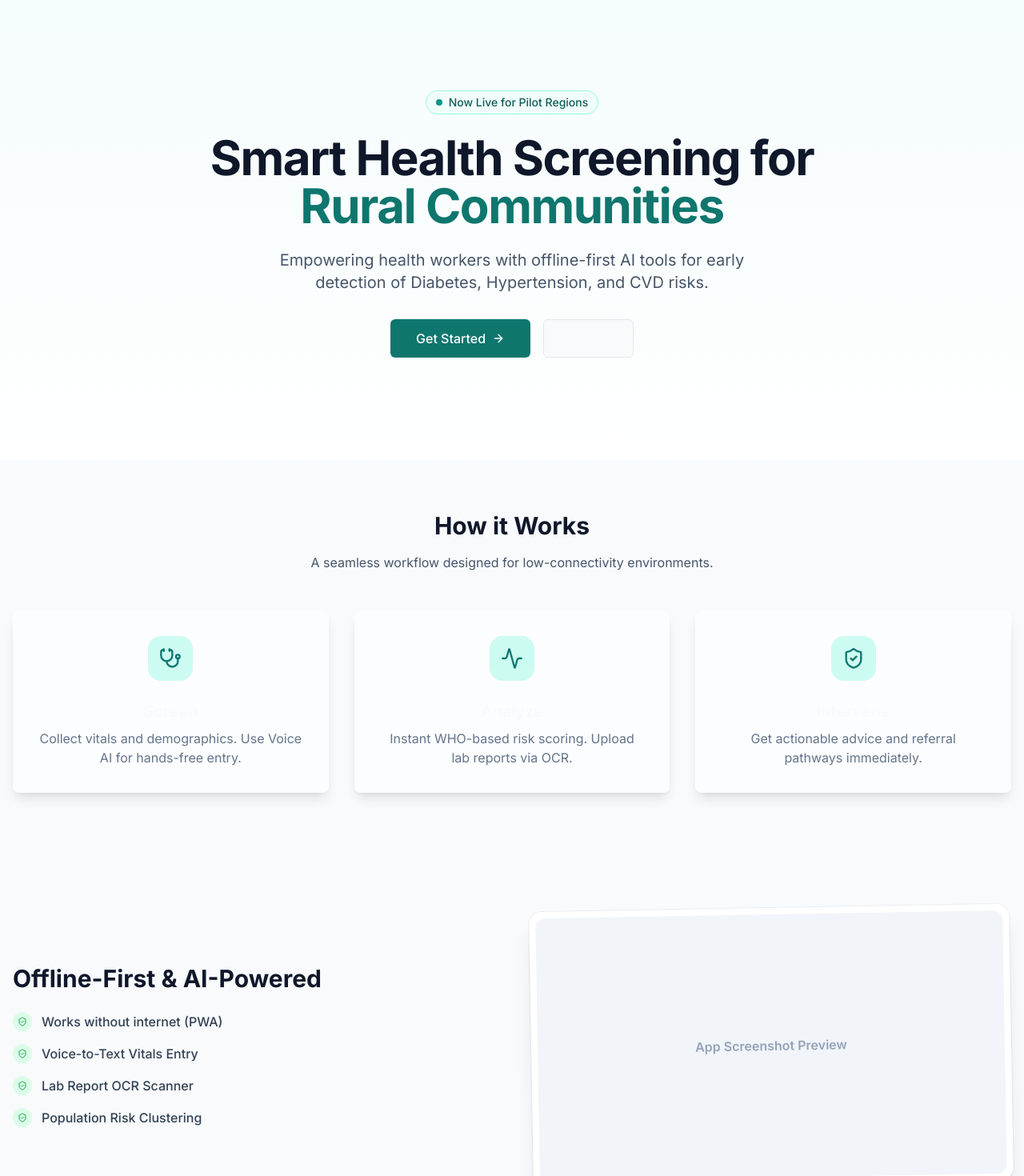
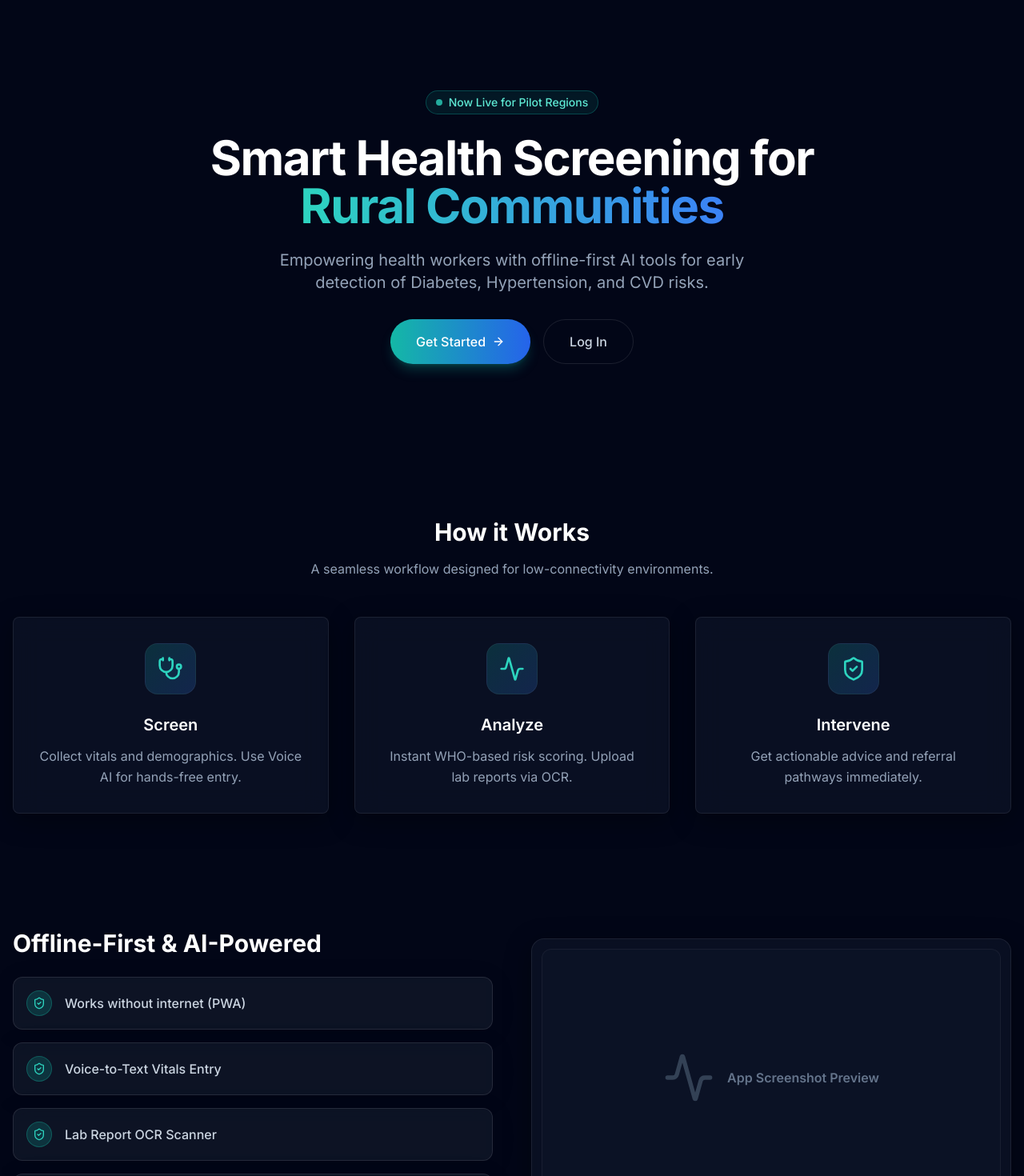
Before and after one commit to shoibahmad/RuralHealth, a React (Vite) app in the folder frontend/: page / in a window 1280 px wide. Shown: the part 80-1550 px from the top of the page at 80% size. Built offline with nearby package versions, Linux system fonts and the light colour scheme.

Commit message:
UI Overhaul: Landing Page Dark Theme, Loading Animation, and Glassmorphism details

```diff
--- a/frontend/src/pages/LandingPage.tsx
+++ b/frontend/src/pages/LandingPage.tsx
@@ -3,44 +3,133 @@ import { Button } from "../components/ui/button";
 import { Card, CardContent } from "../components/ui/card";
 import { Link } from "react-router-dom";
 
+import { useState, useEffect } from "react";
+import { motion, AnimatePresence } from "framer-motion";
+
 export function LandingPage() {
+    const [isLoading, setIsLoading] = useState(true);
+
+    useEffect(() => {
+        const timer = setTimeout(() => {
+            setIsLoading(false);
+        }, 4000); // 4 seconds loading
+        return () => clearTimeout(timer);
+    }, []);
+
+    if (isLoading) {
+        return (
+            <div className="min-h-screen bg-slate-950 flex flex-col items-center justify-center relative overflow-hidden">
+                {/* Abstract Background Blobs */}
+                <div className="absolute top-1/4 left-1/4 w-96 h-96 bg-teal-500/20 rounded-full blur-3xl animate-pulse" />
+                <div className="absolute bottom-1/4 right-1/4 w-96 h-96 bg-blue-500/20 rounded-full blur-3xl animate-pulse delay-700" />
+
+                <motion.div
+                    initial={{ opacity: 0, scale: 0.8 }}
+                    animate={{ opacity: 1, scale: 1 }}
+                    transition={{ duration: 0.8, ease: "easeOut" }}
+                    className="z-10 flex flex-col items-center"
+                >
+                    <div className="relative mb-8">
+                        <div className="absolute inset-0 bg-teal-500/30 blur-xl rounded-full" />
+                        <Activity className="h-20 w-20 text-teal-400 relative z-10 animate-bounce" />
+                    </div>
+                    <motion.h1
+                        initial={{ opacity: 0, y: 20 }}
+                        animate={{ opacity: 1, y: 0 }}
+                        transition={{ delay: 0.5 }}
+                        className="text-4xl font-bold bg-clip-text text-transparent bg-gradient-to-r from-teal-200 to-blue-200 mb-4"
+                    >
+                        RuralHealthAI
+                    </motion.h1>
+                    <motion.p
+                        initial={{ opacity: 0 }}
+                        animate={{ opacity: 1 }}
+                        transition={{ delay: 1 }}
+                        className="text-slate-400 text-lg"
+                    >
+                        Empowering Rural Healthcare...
+                    </motion.p>
+
+                    <motion.div
+                        initial={{ width: 0 }}
+                        animate={{ width: 200 }}
+                        transition={{ delay: 1.5, duration: 1.5, ease: "easeInOut" }}
+                        className="h-1 bg-gradient-to-r from-teal-500 to-blue-500 rounded-full mt-8"
+                    />
+                </motion.div>
+            </div>
+        )
+    }
+
     return (
-        <div className="flex flex-col gap-16 pb-16">
+        <div className="flex flex-col gap-16 pb-16 min-h-screen bg-slate-950 text-slate-100 overflow-x-hidden">
             {/* Hero Section */}
-            <section className="relative py-20 lg:py-32 overflow-hidden bg-gradient-to-b from-teal-50/50 to-white">
+            <section className="relative py-20 lg:py-32 overflow-hidden">
+                {/* Background Glow */}
+                <div className="absolute top-0 left-1/2 -translate-x-1/2 w-[800px] h-[500px] bg-teal-500/10 rounded-full blur-[120px] -z-10" />
+
                 <div className="container mx-auto px-4 flex flex-col items-center text-center">
-                    <div className="inline-flex items-center rounded-full border border-teal-200 bg-teal-50 px-3 py-1 text-sm font-medium text-teal-800 mb-6">
-                        <span className="flex h-2 w-2 rounded-full bg-teal-600 mr-2"></span>
+                    <motion.div
+                        initial={{ opacity: 0, y: 20 }}
+                        animate={{ opacity: 1, y: 0 }}
+                        transition={{ duration: 0.8 }}
+                        className="inline-flex items-center rounded-full border border-teal-500/30 bg-teal-500/10 px-3 py-1 text-sm font-medium text-teal-300 mb-6 backdrop-blur-sm"
+                    >
+                        <span className="flex h-2 w-2 rounded-full bg-teal-400 mr-2 animate-pulse"></span>
                         Now Live for Pilot Regions
-                    </div>
-                    <h1 className="text-4xl md:text-6xl font-bold tracking-tight text-slate-900 mb-6 max-w-4xl">
-                        Smart Health Screening for <span className="text-primary">Rural Communities</span>
-                    </h1>
-                    <p className="text-lg md:text-xl text-slate-600 mb-8 max-w-2xl mx-auto">
+                    </motion.div>
+
+                    <motion.h1
+                        initial={{ opacity: 0, y: 20 }}
+                        animate={{ opacity: 1, y: 0 }}
+                        transition={{ duration: 0.8, delay: 0.2 }}
+                        className="text-4xl md:text-6xl font-bold tracking-tight text-white mb-6 max-w-4xl"
+                    >
+                        Smart Health Screening for <span className="text-transparent bg-clip-text bg-gradient-to-r from-teal-400 to-blue-500">Rural Communities</span>
+                    </motion.h1>
+
+                    <motion.p
+                        initial={{ opacity: 0, y: 20 }}
+                        animate={{ opacity: 1, y: 0 }}
+                        transition={{ duration: 0.8, delay: 0.4 }}
+                        className="text-lg md:text-xl text-slate-400 mb-8 max-w-2xl mx-auto"
+                    >
                         Empowering health workers with offline-first AI tools for early detection of Diabetes, Hypertension, and CVD risks.
-                    </p>
-                    <div className="flex flex-col sm:flex-row gap-4">
+                    </motion.p>
+
+                    <motion.div
+                        initial={{ opacity: 0, y: 20 }}
+                        animate={{ opacity: 1, y: 0 }}
+                        transition={{ duration: 0.8, delay: 0.6 }}
+                        className="flex flex-col sm:flex-row gap-4"
+                    >
                         <Link to="/register">
-                            <Button size="lg" className="h-12 px-8 text-base">
+                            <Button size="lg" className="h-14 px-8 text-base bg-gradient-to-r from-teal-500 to-blue-600 hover:from-teal-400 hover:to-blue-500 border-0 shadow-lg shadow-teal-500/25 rounded-full transition-all hover:scale-105">
                                 Get Started
                                 <ArrowRight className="ml-2 h-4 w-4" />
                             </Button>
                         </Link>
                         <Link to="/login">
-                            <Button variant="outline" size="lg" className="h-12 px-8 text-base">
+                            <Button variant="ghost" size="lg" className="h-14 px-8 text-base text-slate-300 hover:text-white hover:bg-white/5 rounded-full border border-white/10 hover:border-white/20">
                                 Log In
                             </Button>
                         </Link>
-                    </div>
+                    </motion.div>
                 </div>
             </section>
 
             {/* How it works */}
-            <section id="how-it-works" className="container mx-auto px-4">
-                <div className="text-center mb-12">
-                    <h2 className="text-3xl font-bold text-slate-900 mb-4">How it Works</h2>
-                    <p className="text-slate-600 max-w-xl mx-auto">A seamless workflow designed for low-connectivity environments.</p>
-                </div>
+            <section id="how-it-works" className="container mx-auto px-4 relative z-10">
+                <motion.div
+                    initial={{ opacity: 0, y: 20 }}
+                    whileInView={{ opacity: 1, y: 0 }}
+                    viewport={{ once: true }}
+                    transition={{ duration: 0.8 }}
+                    className="text-center mb-12"
+                >
+                    <h2 className="text-3xl font-bold text-white mb-4">How it Works</h2>
+                    <p className="text-slate-400 max-w-xl mx-auto">A seamless workflow designed for low-connectivity environments.</p>
+                </motion.div>
 
                 <div className="grid md:grid-cols-3 gap-8">
                     {[
@@ -48,25 +137,38 @@ export function LandingPage() {
                         { title: "Analyze", icon: Activity, desc: "Instant WHO-based risk scoring. Upload lab reports via OCR." },
                         { title: "Intervene", icon: ShieldCheck, desc: "Get actionable advice and referral pathways immediately." }
                     ].map((item, i) => (
-                        <Card key={i} className="border-none shadow-lg bg-white/50 backdrop-blur-sm hover:shadow-xl transition-all duration-300">
-                            <CardContent className="pt-8 flex flex-col items-center text-center p-8">
-                                <div className="h-14 w-14 rounded-2xl bg-teal-100 flex items-center justify-center text-teal-700 mb-6">
-                                    <item.icon className="h-7 w-7" />
-                                </div>
-                                <h3 className="text-xl font-semibold mb-2">{item.title}</h3>
-                                <p className="text-slate-500">{item.desc}</p>
-                            </CardContent>
-                        </Card>
+                        <motion.div
+                            key={i}
+                            initial={{ opacity: 0, y: 30 }}
+                            whileInView={{ opacity: 1, y: 0 }}
+                            viewport={{ once: true }}
+                            transition={{ duration: 0.5, delay: i * 0.2 }}
+                        >
+                            <Card className="border-none shadow-2xl glass-card hover:translate-y-[-5px] transition-all duration-300 group">
+                                <CardContent className="pt-8 flex flex-col items-center text-center p-8">
+                                    <div className="h-16 w-16 rounded-2xl bg-gradient-to-br from-teal-500/20 to-blue-500/20 flex items-center justify-center text-teal-400 mb-6 group-hover:scale-110 transition-transform duration-300 border border-white/5">
+                                        <item.icon className="h-8 w-8" />
+                                    </div>
+                                    <h3 className="text-xl font-semibold mb-3 text-white">{item.title}</h3>
+                                    <p className="text-slate-400 leading-relaxed">{item.desc}</p>
+                                </CardContent>
+                            </Card>
+                        </motion.div>
                     ))}
                 </div>
             </section>
 
             {/* Features Grid */}
-            <section id="features" className="bg-slate-50 py-20">
-                <div className="container mx-auto px-4">
+            <section id="features" className="py-20 relative">
+                <div className="container mx-auto px-4 relative z-10">
                     <div className="grid md:grid-cols-2 gap-12 items-center">
-                        <div>
-                            <h2 className="text-3xl font-bold text-slate-900 mb-6">Offline-First & AI-Powered</h2>
+                        <motion.div
+                            initial={{ opacity: 0, x: -30 }}
+                            whileInView={{ opacity: 1, x: 0 }}
+                            viewport={{ once: true }}
+                            transition={{ duration: 0.8 }}
+                        >
+                            <h2 className="text-3xl font-bold text-white mb-6">Offline-First & AI-Powered</h2>
                             <ul className="space-y-4">
                                 {[
                                     "Works without internet (PWA)",
@@ -74,21 +176,35 @@ export function LandingPage() {
                                     "Lab Report OCR Scanner",
                                     "Population Risk Clustering"
                                 ].map((feat, i) => (
-                                    <li key={i} className="flex items-center text-slate-700 font-medium">
-                                        <div className="h-6 w-6 rounded-full bg-green-100 text-green-600 flex items-center justify-center mr-3">
-                                            <ShieldCheck className="h-3 w-3" />
+                                    <motion.li
+                                        key={i}
+                                        initial={{ opacity: 0, x: -20 }}
+                                        whileInView={{ opacity: 1, x: 0 }}
+                                        viewport={{ once: true }}
+                                        transition={{ delay: i * 0.1 }}
+                                        className="flex items-center text-slate-300 font-medium p-4 rounded-xl glass hover:bg-white/5 transition-colors"
+                                    >
+                                        <div className="h-8 w-8 rounded-full bg-teal-500/20 text-teal-400 flex items-center justify-center mr-4 border border-teal-500/30">
+                                            <ShieldCheck className="h-4 w-4" />
                                         </div>
                                         {feat}
-                                    </li>
+                                    </motion.li>
                                 ))}
                             </ul>
-                        </div>
-                        <div className="bg-white p-2 rounded-2xl shadow-xl -rotate-1 ring-1 ring-slate-900/5">
-                            <div className="bg-slate-100 aspect-video rounded-xl flex items-center justify-center text-slate-400">
-                                {/* Placeholder for App Screenshot */}
-                                <span className="font-semibold">App Screenshot Preview</span>
+                        </motion.div>
+                        <motion.div
+                            initial={{ opacity: 0, x: 30 }}
+                            whileInView={{ opacity: 1, x: 0 }}
+                            viewport={{ once: true }}
+                            transition={{ duration: 0.8 }}
+                            className="glass-card p-3 rounded-2xl shadow-2xl -rotate-1 ring-1 ring-white/10"
+                        >
+                            <div className="bg-slate-900/50 aspect-video rounded-xl flex items-center justify-center text-slate-500 border border-white/5 relative overflow-hidden group">
+                                <div className="absolute inset-0 bg-gradient-to-tr from-teal-500/10 to-blue-500/10 opacity-0 group-hover:opacity-100 transition-opacity duration-500" />
+                                <Activity className="h-16 w-16 text-slate-700 group-hover:text-teal-500/50 transition-colors duration-500" />
+                                <span className="font-semibold relative z-10 ml-4 group-hover:text-teal-200 transition-colors">App Screenshot Preview</span>
                             </div>
-                        </div>
+                        </motion.div>
                     </div>
                 </div>
             </section>
```
